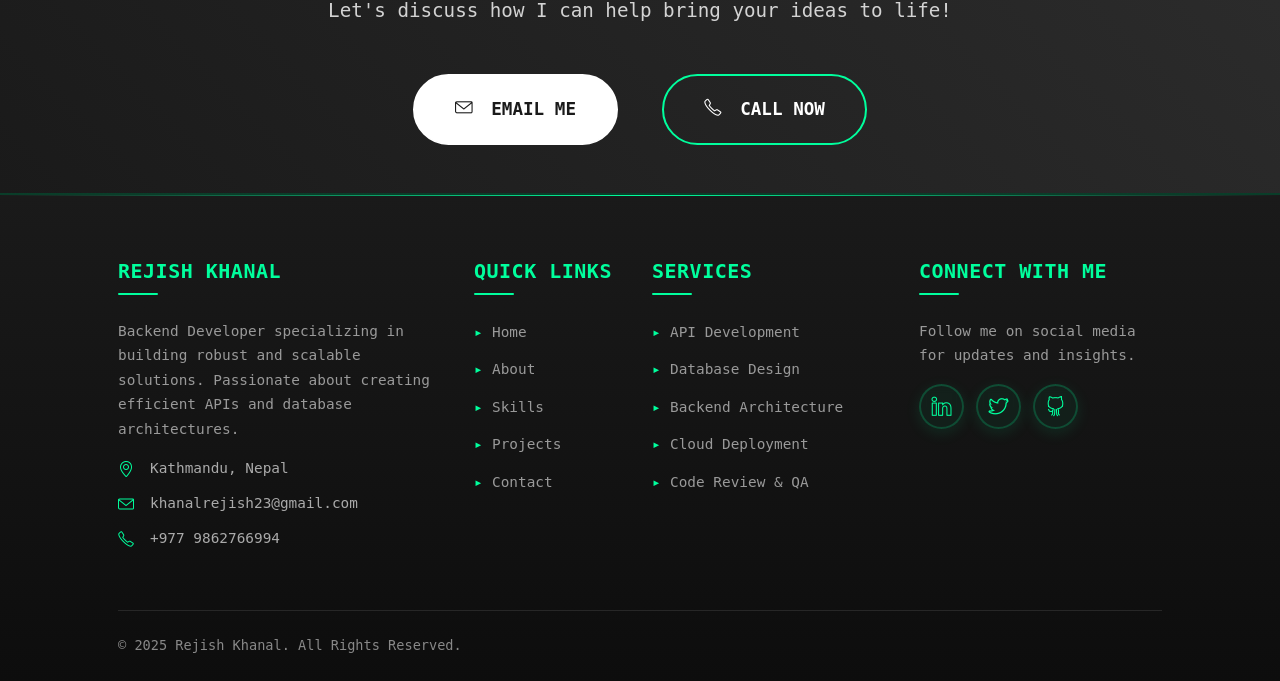
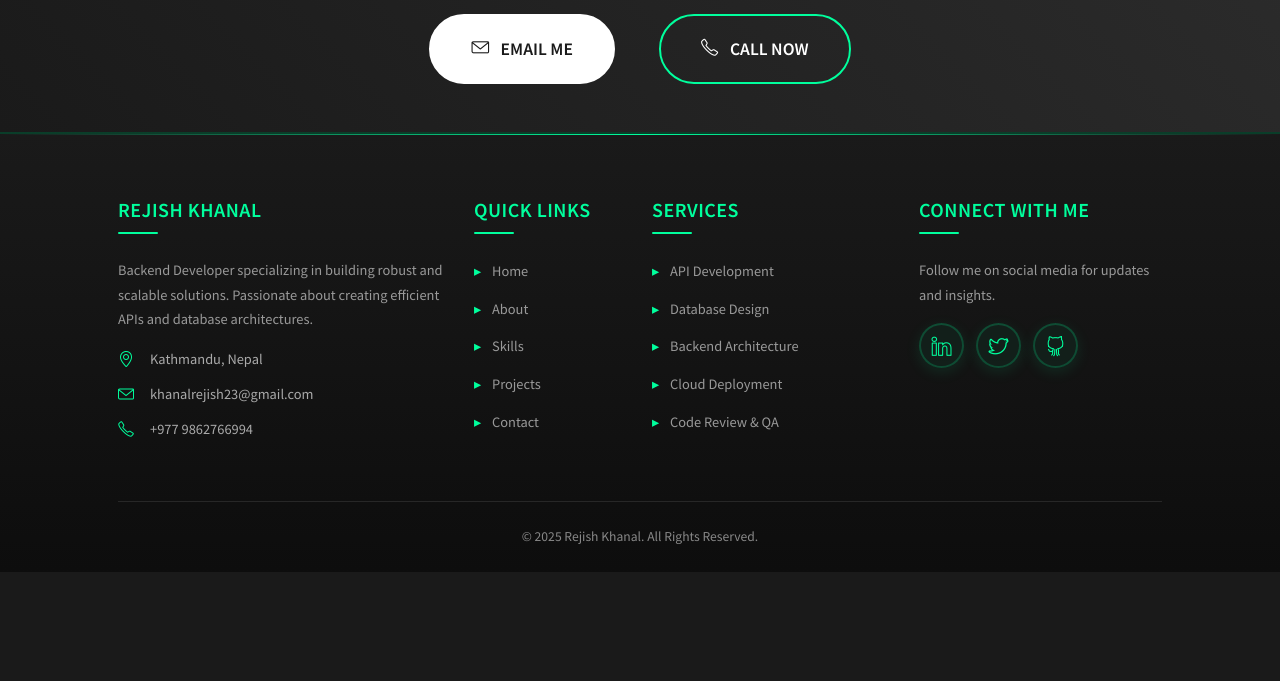
Before and after one commit to rejish7/MyResume, a PHP site: page / in a window 1280 px wide. Shown: the part 3714-4395 px from the top of the page. After the commit the page ends 4286 px from the top, so only its background shows below. Run offline with PHP 8.4, Linux system fonts and the light colour scheme.

Commit message:
Update font family in CSS and fix image paths in HTML

```diff
--- a/assets/css/style.css
+++ b/assets/css/style.css
@@ -4,7 +4,7 @@ html {
 }
 
 body {
-  font-family:'JetBrains Mono', 'Source Code Pro', monospace;
+  font-family: 'Source Sans Pro', -apple-system, BlinkMacSystemFont, 'Segoe UI', 'Roboto', 'Helvetica Neue', Arial, sans-serif;
   color: #e0e0e0;
   margin: 0;
   padding: 0;
--- a/index.html
+++ b/index.html
@@ -220,7 +220,7 @@
                 <div class="col-lg-4 col-md-6" data-aos="fade-up" data-aos-delay="100">
                     <div class="project-card">
                         <div class="project-image-wrapper">
-                            <img src="./assets/img/portfolio/studentpage1.jpeg" class="img-fluid" alt="Student Registration System" onerror="this.onerror=null; this.src='./assets/img/portfolio/studentpage1.jpeg';">
+                            <img src="assets/img/portfolio/studentpage1.jpeg" class="img-fluid" alt="Student Registration System">
                             <div class="project-overlay">
                                 <div class="project-overlay-content">
                                     <h3 class="project-title">Student Registration System</h3>
@@ -238,7 +238,7 @@
                 <div class="col-lg-4 col-md-6" data-aos="fade-up" data-aos-delay="200">
                     <div class="project-card">
                         <div class="project-image-wrapper">
-                            <img class="img-fluid" src="./assets/img/portfolio/Blood Bank & Donation.png" alt="Blood Bank Management System" onerror="this.onerror=null; this.src='./assets/img/portfolio/Blood Bank & Donation.png';">
+                            <img class="img-fluid" src="assets/img/portfolio/Blood%20Bank%20%26%20Donation.png" alt="Blood Bank Management System">
                             <div class="project-overlay">
                                 <div class="project-overlay-content">
                                     <h3 class="project-title">Blood Bank & Donation</h3>
@@ -256,7 +256,7 @@
                 <div class="col-lg-4 col-md-6" data-aos="fade-up" data-aos-delay="300">
                     <div class="project-card">
                         <div class="project-image-wrapper">
-                            <img class="img-fluid" src="./assets/img/portfolio/hospital.jpeg" alt="Hospital Website" onerror="this.onerror=null; this.src='./assets/img/portfolio/hospital.jpeg';">
+                            <img class="img-fluid" src="assets/img/portfolio/hospital.jpeg" alt="Hospital Website">
                             <div class="project-overlay">
                                 <div class="project-overlay-content">
                                     <h3 class="project-title">Hospital Management Portal</h3>
@@ -363,7 +363,7 @@
             <!-- Footer Bottom -->
             <div class="footer-bottom">
                 <div class="row align-items-center">
-                    <div class="col-md-6 text-center text-md-start">
+                    <div class="col-12 text-center">
                         <p class="mb-0">© <script>document.write(new Date().getFullYear())</script> Rejish Khanal. All Rights Reserved.</p>
                     </div>
                 </div>
```
